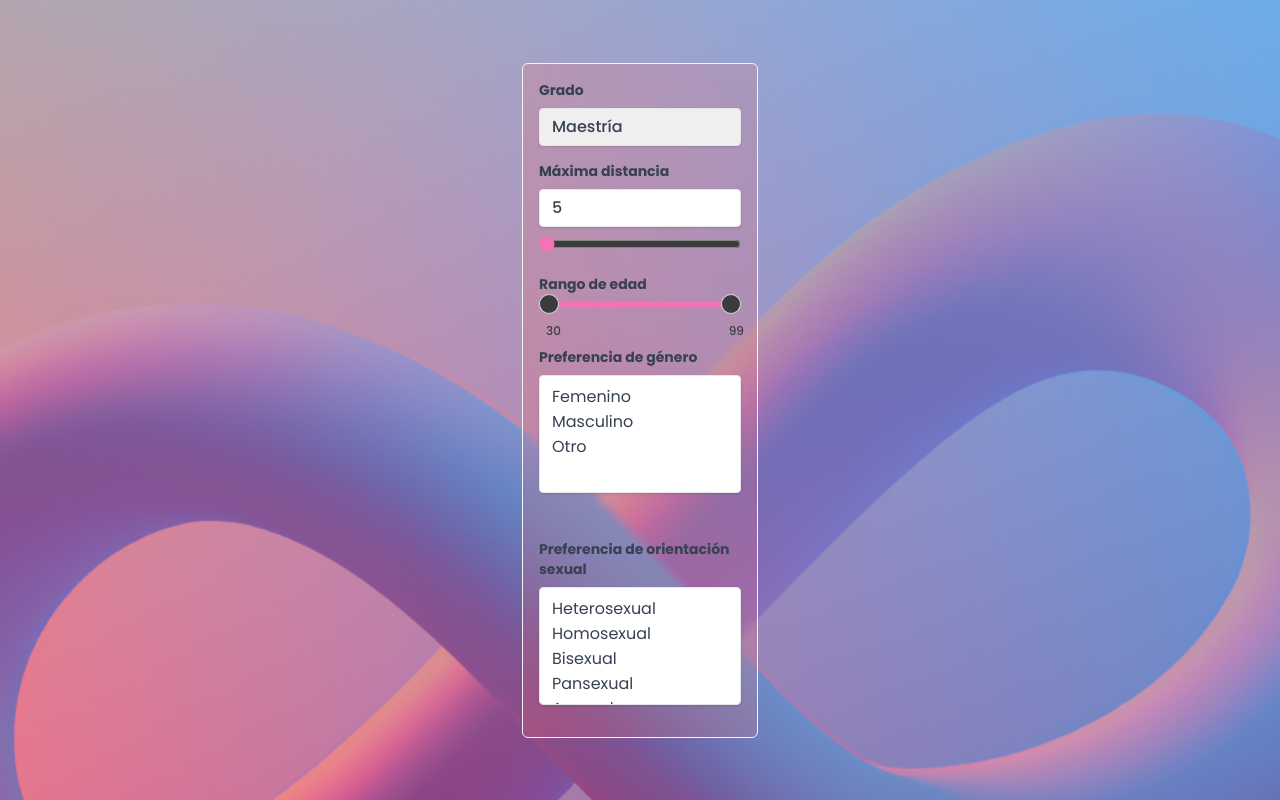
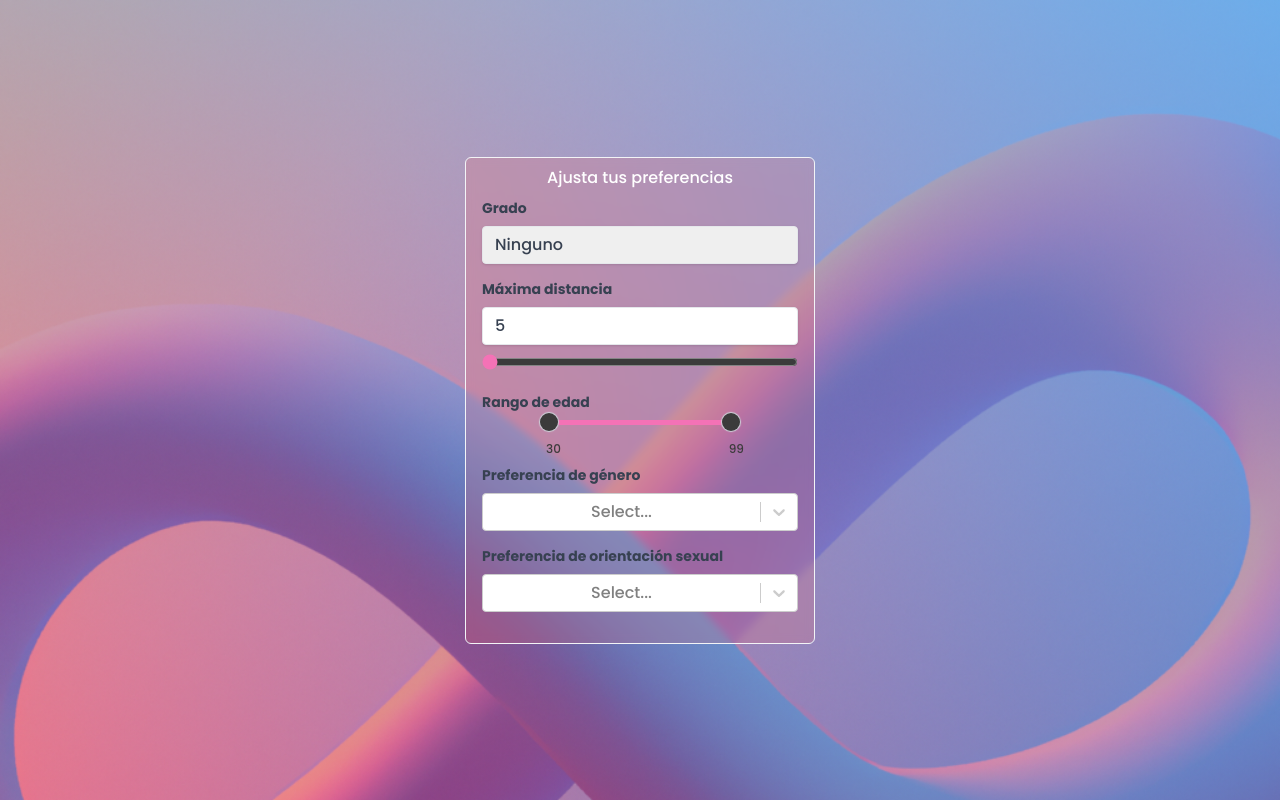
Before and after one commit to anna-ayn/robleaffinity, a React (Vite) app: page /preferences in a window 1280 px wide. Built offline with nearby package versions, Linux system fonts and the light colour scheme.

Commit message:
preferencias front listo

```diff
--- a/package.json
+++ b/package.json
@@ -17,6 +17,7 @@
     "react-dom": "^18.2.0",
     "react-icons": "^5.2.1",
     "react-router-dom": "^6.23.1",
+    "react-select": "^5.8.0",
     "validator": "^13.12.0"
   },
   "devDependencies": {
@@ -25,8 +26,8 @@
     "@vitejs/plugin-react": "^4.2.1",
     "autoprefixer": "^10.4.19",
     "eslint": "^8.57.0",
-    "eslint-plugin-react": "^7.34.1",
-    "eslint-plugin-react-hooks": "^4.6.0",
+    "eslint-plugin-react": "^7.34.4",
+    "eslint-plugin-react-hooks": "^4.6.2",
     "eslint-plugin-react-refresh": "^0.4.6",
     "postcss": "^8.4.38",
     "tailwindcss": "^3.4.4",
--- /dev/null
+++ b/src/app/components/MultiSelect.jsx
@@ -0,0 +1,23 @@
+import Select from "react-select";
+import PropTypes from "prop-types";
+
+export default function MultiSelect({ options, name, fun }) {
+  MultiSelect.propTypes = {
+    options: PropTypes.array.isRequired,
+    name: PropTypes.string.isRequired,
+    fun: PropTypes.func.isRequired,
+  };
+
+  return (
+    <Select
+      options={options}
+      isMulti
+      className="basic-multi-select text-gray-700 w-full"
+      classNamePrefix="select"
+      name={name}
+      onChange={(e) => fun(e ? e.map((x) => x.value) : [])}
+      isClearable
+      isSearchable
+    />
+  );
+}
--- a/src/app/components/multiRangeSlider/multiRangeSlider.css
+++ b/src/app/components/multiRangeSlider/multiRangeSlider.css
@@ -69,6 +69,7 @@
 
 .thumb--right {
   z-index: 4;
+  padding-left: 2px;
 }
 
 /* For Chrome browsers */
--- a/src/app/pages/AskPreferences.jsx
+++ b/src/app/pages/AskPreferences.jsx
@@ -1,18 +1,40 @@
 import "../App.css";
 import { useState } from "react";
 import MultiRangeSlider from "../components/multiRangeSlider/MultiRangeSlider";
+import MultiSelect from "../components/MultiSelect";
 
 function Home() {
-  const [grado, setGrado] = useState(null);
+  const [grado, setGrado] = useState("null");
   const [maxDistancia, setMaxDistancia] = useState(5);
   const [minEdad, setMinEdad] = useState(30);
   const [maxEdad, setMaxEdad] = useState(99);
   const [sexo, setSexo] = useState([]);
   const [orientacion, setOrientacion] = useState([]);
 
+  const genreOptions = [
+    { value: "F", label: "Femenino" },
+    { value: "M", label: "Masculino" },
+    { value: "Otro", label: "Otro" },
+  ];
+
+  const orientationOptions = [
+    { value: "Heterosexual", label: "Heterosexual" },
+    { value: "Gay", label: "Gay" },
+    { value: "Lesbiana", label: "Lesbiana" },
+    { value: "Bisexual", label: "Bisexual" },
+    { value: "Asexual", label: "Asexual" },
+    { value: "Demisexual", label: "Demisexual" },
+    { value: "Pansexual", label: "Pansexual" },
+    { value: "Queer", label: "Queer" },
+    { value: "Cuestionamiento", label: "Cuestionamiento" },
+    { value: "Buscando Chamba", label: "Buscando Chamba" },
+    { value: "Otro", label: "Otro" },
+  ];
+
   return (
     <div className="flex flex-col items-center mx-auto w-full font-medium text-white max-w-auto">
-      <div className="p-2 h-full w-full sm:w-[80%] bg-red-400 rounded-md bg-clip-padding backdrop-filter backdrop-blur-sm bg-opacity-20 border border-gray-100">
+      <div className="p-2 h-full w-[350px]  bg-red-400 rounded-md bg-clip-padding backdrop-filter backdrop-blur-sm bg-opacity-20 border border-gray-100">
+        <h3>Ajusta tus preferencias</h3>
         <form className="p-2">
           <div className="flex flex-col">
             <div className="mb-[15px] flex-grow">
@@ -28,6 +50,7 @@ function Home() {
                 onChange={(e) => setGrado(e.target.value)}
                 value={grado}
               >
+                <option value="null">Ninguno</option>
                 <option value="Maestria">Maestría</option>
                 <option value="Master">Master</option>
                 <option value="Especializacion">Especialización</option>
@@ -73,8 +96,8 @@ function Home() {
                 Rango de edad
               </label>
               <MultiRangeSlider
-                min={minEdad}
-                max={maxEdad}
+                min={30}
+                max={99}
                 setMin={setMinEdad}
                 setMax={setMaxEdad}
               />
@@ -86,41 +109,21 @@ function Home() {
               >
                 Preferencia de género
               </label>
-              <select
-                className="shadow appearance-none border rounded w-full py-2 px-3 text-gray-700 leading-tight focus:outline-none focus:shadow-outline"
-                id="sexo"
-                onChange={(e) => setSexo(e.target.value)}
-                value={sexo}
-                required
-                multiple // Add the multiple attribute here
-              >
-                <option value="F">Femenino</option>
-                <option value="M">Masculino</option>
-                <option value="Otro">Otro</option>
-              </select>
+
+              <MultiSelect options={genreOptions} name="genre" fun={setSexo} />
             </div>
-            <div className="mt-[30px] mb-[15px] flex-grow">
+            <div className="mb-[15px] flex-grow">
               <label
                 className="block text-gray-700 text-sm font-bold mb-2 text-left"
-                htmlFor="genre"
+                htmlFor="orientation"
               >
                 Preferencia de orientación sexual
               </label>
-              <select
-                className="shadow appearance-none border rounded w-full py-2 px-3 text-gray-700 leading-tight focus:outline-none focus:shadow-outline"
-                id="gender"
-                onChange={(e) => setOrientacion(e.target.value)} // Update the state setter function here
-                value={orientacion} // Update the state value here
-                required
-                multiple // Add the multiple attribute here
-              >
-                <option value="Heterosexual">Heterosexual</option>
-                <option value="Homosexual">Homosexual</option>
-                <option value="Bisexual">Bisexual</option>
-                <option value="Pansexual">Pansexual</option>
-                <option value="Asexual">Asexual</option>
-                <option value="Otro">Otro</option>
-              </select>
+              <MultiSelect
+                options={orientationOptions}
+                name="orientation"
+                fun={setOrientacion}
+              />
             </div>
           </div>
         </form>
```
Also changed, not shown: src/app/components/multiRangeSlider/MultiRangeSlider.jsx (+9 -11 lines), 1 other file (tests, documents, lock files or other folders).
